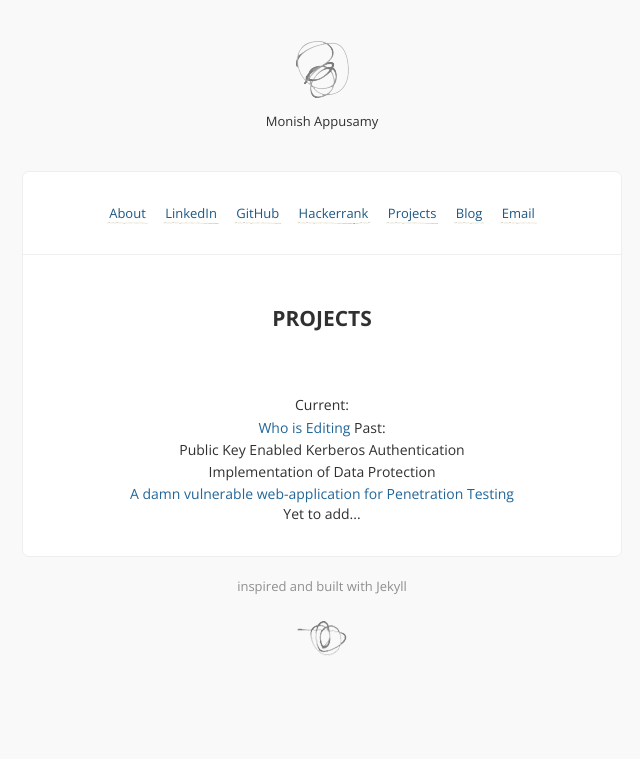
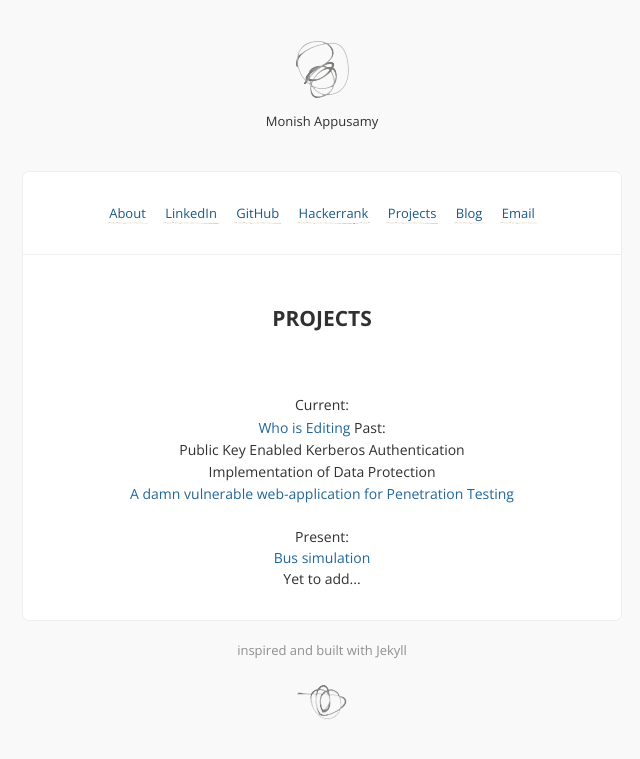
Before and after one commit to monishappusamy/monishappusamy.github.io, a Jekyll site: the page built from projects.md, in a window 1280 px wide. Shown: the top 759 px of the page, without its empty margins (318-958 px from the left). Built offline with Jekyll 4.4.1, drawn with Linux system fonts in a browser that asks for light colours; Markdown is read by kramdown in place of the engine named in the settings; comment, search, counter and statistics services are not loaded.

Commit message:
Update projects.md

```diff
--- a/projects.md
+++ b/projects.md
@@ -12,7 +12,9 @@ Past: <br>
 Public Key Enabled Kerberos Authentication<br>
 Implementation of Data Protection<br>
 <a href="https://github.com/monishappusamy/h-app">A damn vulnerable web-application for Penetration Testing</a><br>
-
+<br>
+Present:<br>
+<a href="https://github.com/monishappusamy/Notes/tree/master/Operating-Systems/bus_simulation">Bus simulation</a><br>
 
 Yet to add...
 
```
